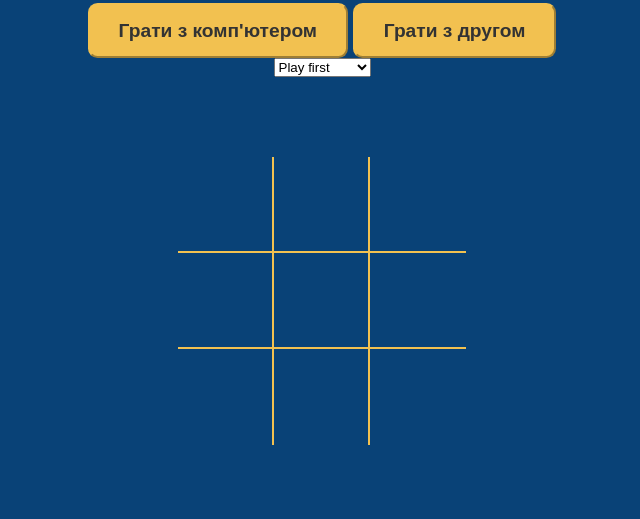
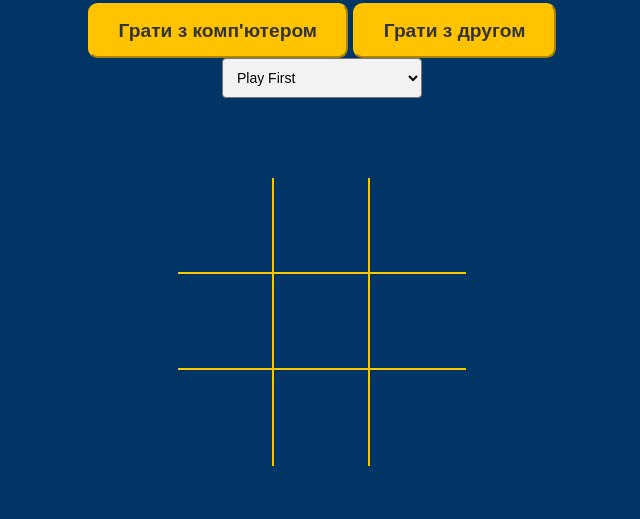
Before and after one commit to Illya-01/Tic_Tac_Toe, a plain HTML site: page index.html in a window 1280 px wide. Shown: the part 72-591 px from the top of the page, without its empty margins (318-958 px from the left). Drawn offline with Linux system fonts and the light colour scheme; a web font is replaced by a local one.

Commit message:
dropdown for choosing to play first or second

```diff
--- a/index.html
+++ b/index.html
@@ -20,8 +20,8 @@
       <button id="mode-friend" class="btn">Грати з другом</button>
    </div>
 
-   <select>
-      <option value="X">Play first</option>
+   <select class="dropdown" id="userSymbol">
+      <option value="X">Play First</option>
       <option value="O">Play Second</option>
    </select>
 
--- a/js/gameLogic.js
+++ b/js/gameLogic.js
@@ -1,9 +1,15 @@
 const gameLogic = (() => {
     let currentPlayerSign = 'X'
+    let userSign = 'O'
+    /**
+     * set computer sign opposite to user sign
+     */
+    let computerSign = userSign === 'X' ? 'O' : 'X'
+
     let scoreX = 0
     let scoreO = 0
+    let mode = ''
     let isGameOver = false
-    let mode = ''
 
     /**
      * Makes a move on the game board.
@@ -26,11 +32,6 @@ const gameLogic = (() => {
         }
 
         switchPlayer()
-
-        // if in computer mode, let computer move next
-        if (mode === 'computer' && currentPlayerSign === 'O') {
-            makeComputerMove()
-        }
     }
 
     /**
@@ -47,8 +48,8 @@ const gameLogic = (() => {
 
         if (emptyCells.length > 0) {
             const randomIndex = Math.floor(Math.random() * emptyCells.length)
-            const cellPosition = emptyCells[randomIndex]
-            makeMove(cellPosition)
+            const emptyCellPosition = emptyCells[randomIndex]
+            makeMove(emptyCellPosition)
         }
     }
 
@@ -60,11 +61,19 @@ const gameLogic = (() => {
         mode = gameMode
     }
 
+    // ! build it
+    // const playFirstMove = () => {}
+
     /**
      * Switches the current player.
      */
     const switchPlayer = () => {
         currentPlayerSign = currentPlayerSign === 'X' ? 'O' : 'X'
+
+        // if in computer mode, let computer move next
+        if (mode === 'computer' && currentPlayerSign === 'O') {
+            makeComputerMove()
+        }
     }
 
     /**
--- a/styles.css
+++ b/styles.css
@@ -5,13 +5,13 @@
 }
 
 :root {
-    --orange: hsl(42, 86%, 63%);
-    --bg-dark: hsl(209, 86%, 25%);
+    --main-clr: #ffc300;
+    --bg-dark: #003566;
     --cell-width: 6rem;
 }
 
 body {
-    color: var(--orange);
+    color: var(--main-clr);
     background-color: var(--bg-dark);
     font-family: 'Finger Paint', cursive;
     /* center everything */
@@ -27,6 +27,34 @@ h1 {
 
 p {
     font-size: 2rem;
+}
+
+.btn {
+    display: inline-block;
+    margin-block-start: 1em;
+    padding: 0.75em 1.5em;
+    border-radius: 0.5em;
+    background-color: var(--main-clr);
+    color: hsl(0, 0%, 20%);
+    border-color: var(--main-clr);
+    font-size: 1.2rem;
+    transition: 200ms transform;
+    font-weight: 600;
+    cursor: pointer;
+}
+
+.btn:hover {
+    transform: translateY(-2px);
+}
+
+/* style it later */
+.dropdown {
+    background-color: #f2f2f2;
+    border-radius: 4px;
+    padding: 10px;
+    width: 200px;
+    font-family: Arial, sans-serif;
+    font-size: 14px;
 }
 
 .gameboard {
@@ -71,21 +99,3 @@ p {
     display: flex;
     gap: 3em;
 }
-
-.btn {
-    display: inline-block;
-    margin-block-start: 1em;
-    padding: 0.75em 1.5em;
-    border-radius: 0.5em;
-    background-color: var(--orange);
-    color: hsl(0, 0%, 20%);
-    border-color: var(--orange);
-    font-size: 1.2rem;
-    transition: 200ms transform;
-    font-weight: 600;
-    cursor: pointer;
-}
-
-.btn:hover {
-    transform: translateY(-2px);
-}
```
